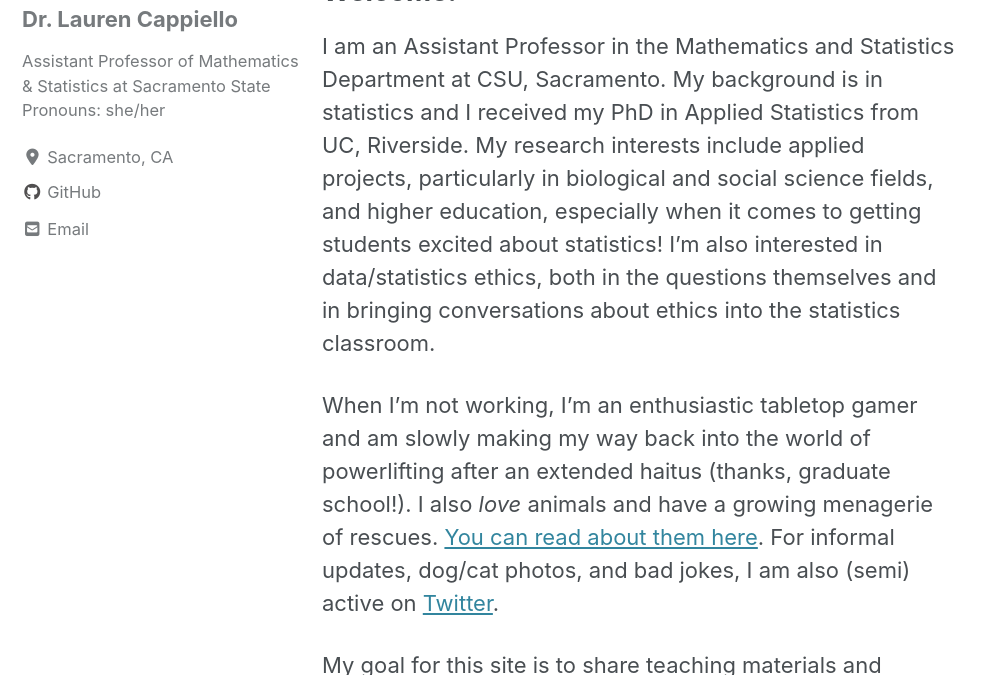
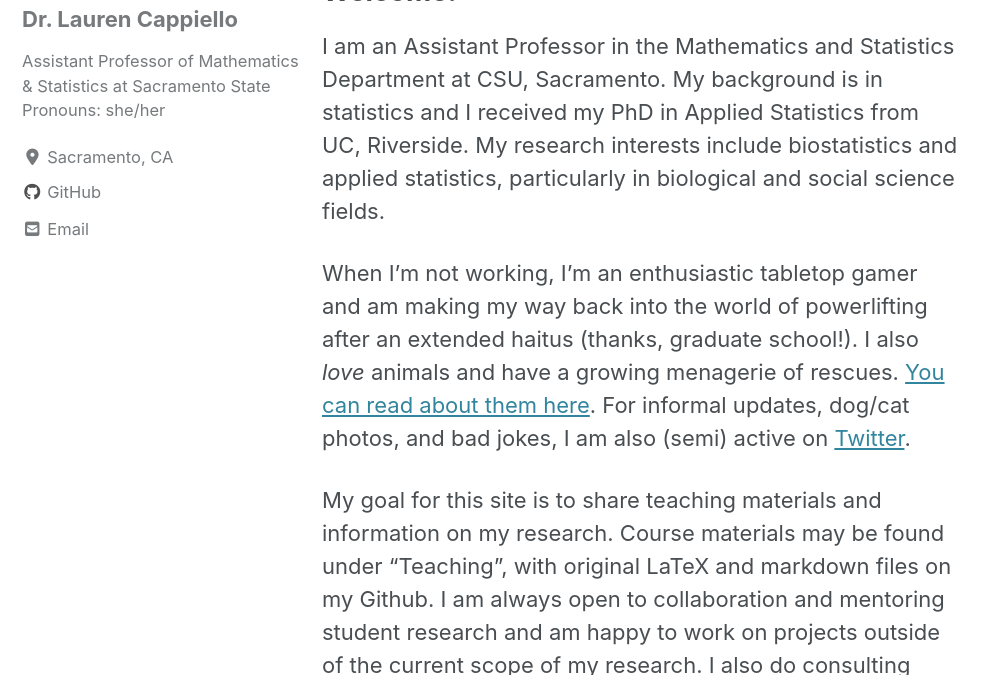
Before and after one commit to lgpcappiello/lgpcappiello.github.io, a Jekyll site: the page built from index.md, in a window 1280 px wide and 900 px high, cut to the strip 225-900 px from the top of the window. Shown: the whole strip, without its empty margins (0-997 px from the left). Built offline with Jekyll 4.4.1, drawn with Linux system fonts in a browser that asks for light colours; cached includes are drawn as plain includes; nearby versions of some CDN libraries; our own code applies the rules of GitHub Pages for plain Markdown files.

Commit message:
Update index.md

```diff
--- a/index.md
+++ b/index.md
@@ -6,9 +6,9 @@
 
 ## Welcome!
 
-I am an Assistant Professor in the Mathematics and Statistics Department at CSU, Sacramento. My background is in statistics and I received my PhD in Applied Statistics from UC, Riverside. My research interests include applied projects, particularly in biological and social science fields, and higher education, especially when it comes to getting students excited about statistics! I'm also interested in data/statistics ethics, both in the questions themselves and in bringing conversations about ethics into the statistics classroom.
+I am an Assistant Professor in the Mathematics and Statistics Department at CSU, Sacramento. My background is in statistics and I received my PhD in Applied Statistics from UC, Riverside. My research interests include biostatistics and applied statistics, particularly in biological and social science fields.
 
-When I'm not working, I'm an enthusiastic tabletop gamer and am slowly making my way back into the world of powerlifting after an extended haitus (thanks, graduate school!). I also *love* animals and have a growing menagerie of rescues. <a href="https://lgpcappiello.github.io/Meet-the-Rescues/">You can read about them here</a>. For informal updates, dog/cat photos, and bad jokes, I am also (semi) active on <a href="https://twitter.com/lgpcappiello" target="_blank">Twitter</a>.
+When I'm not working, I'm an enthusiastic tabletop gamer and am making my way back into the world of powerlifting after an extended haitus (thanks, graduate school!). I also *love* animals and have a growing menagerie of rescues. <a href="https://lgpcappiello.github.io/Meet-the-Rescues/">You can read about them here</a>. For informal updates, dog/cat photos, and bad jokes, I am also (semi) active on <a href="https://twitter.com/lgpcappiello" target="_blank">Twitter</a>.
 
 My goal for this site is to share teaching materials and information on my research. Course materials may be found under "Teaching", with original LaTeX and markdown files on my Github. I am always open to collaboration and mentoring student research and am happy to work on projects outside of the current scope of my research. I also do consulting work as time permits. Please feel free to reach out to me with any questions.
 
```
